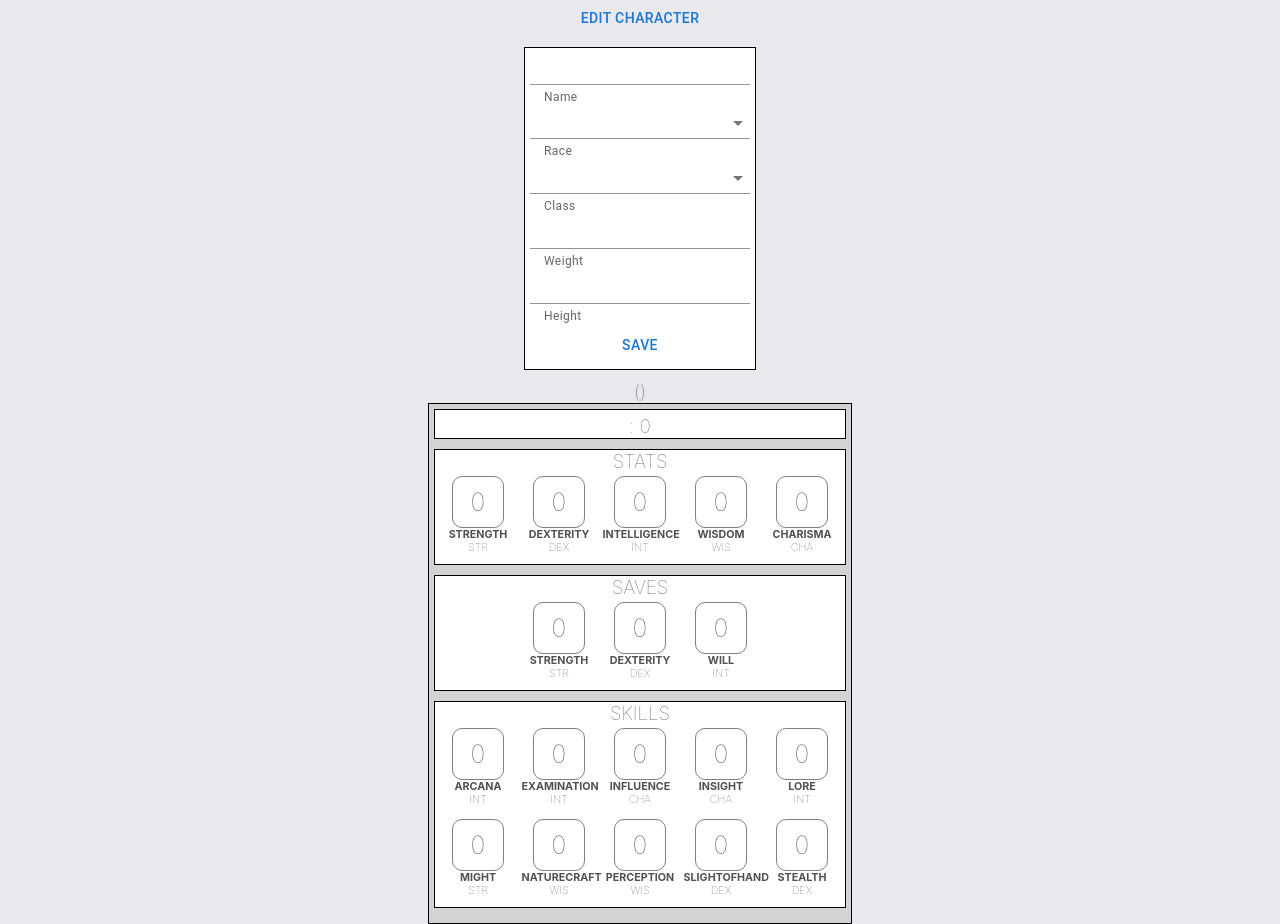
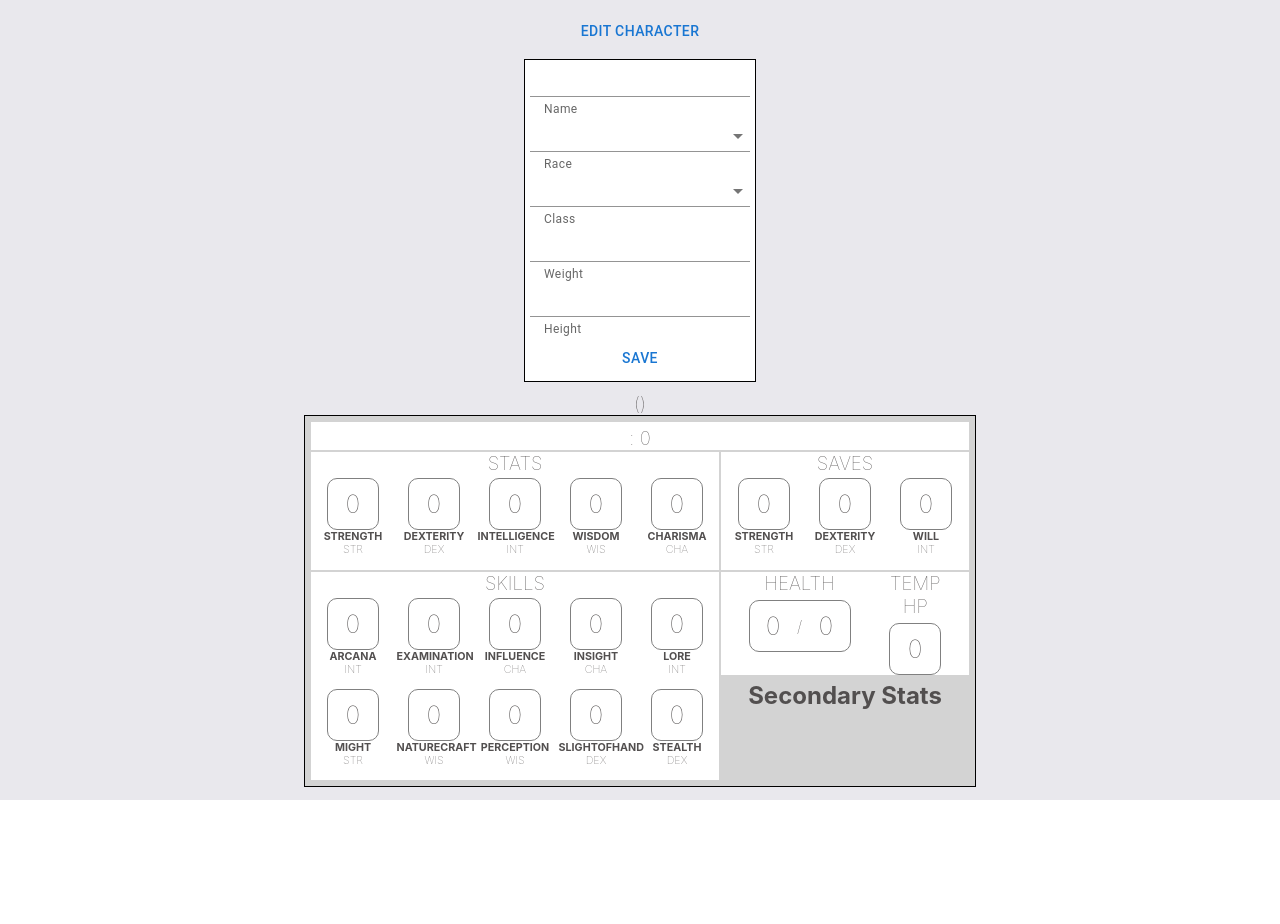
Before and after one commit to JustinHamerly/nimble-app, a React (Create React App) app: page / in a window 1280 px wide. After the commit the page ends 800 px from the top, so only its background shows below. Built offline with nearby package versions, Linux system fonts and the light colour scheme; the HTML template or start-up script is replaced by a standard one.

Commit message:
added health tracker

```diff
--- a/src/components/Main/CharacterSheet/CharacterInfo/BioInfo.css
+++ b/src/components/Main/CharacterSheet/CharacterInfo/BioInfo.css
@@ -1,6 +1,7 @@
 #flavor-bio-info-box{
-    border: 1px solid black;
+    border: 1px solid lightgray;
     background-color: white;
+    box-sizing: border-box;
 }
 
 h2 {
--- a/src/components/Main/CharacterSheet/CharacterSheet.css
+++ b/src/components/Main/CharacterSheet/CharacterSheet.css
@@ -2,4 +2,15 @@
     border: 1px solid black;
     padding: 5px;
     background-color: lightgray;
+    width: 660px;
 }
+
+#stats-and-saves{
+    display: flex;
+    flex-direction: row;
+}
+
+#skills-health-secondary{
+    display: flex;
+    flex-direction: row;
+}
--- a/src/components/Main/CharacterSheet/CharacterSheet.tsx
+++ b/src/components/Main/CharacterSheet/CharacterSheet.tsx
@@ -1,17 +1,26 @@
 import React from "react";
 import './CharacterSheet.css'
 import Skills from "./Skills/Skills";
-import Stats from "./StatsAndSaves/Stats";
-import Saves from "./saves/Saves";
+import Stats from "./Stats/Stats";
+import Saves from "./Saves/Saves";
 import BioInfo from "./CharacterInfo/BioInfo";
+import HealthTracker from "./HealthTracker/HeathTracker";
 
 function CharacterSheet () {
     return (
         <div className="char-sheet">
             <BioInfo />
-            <Stats />
-            <Saves />
-            <Skills />
+            <div id="stats-and-saves">
+                <Stats />
+                <Saves />
+            </div>
+            <div id="skills-health-secondary">
+                <Skills />
+                <div id ="health-and-secondary">
+                    <HealthTracker />
+                    <h2>Secondary Stats</h2>
+                </div>
+            </div>
         </div>
     )
 }
--- /dev/null
+++ b/src/components/Main/CharacterSheet/HealthTracker/HealthTracker.css
@@ -0,0 +1,44 @@
+#health-tracker-section {
+    border: 1px, solid, lightgray;
+    background-color: white;
+    width: 250px;
+    height: 105px;
+    display: flex;
+    flex-direction: row;
+    justify-content: space-evenly;
+    box-sizing: border-box;
+}
+
+#health-tracker {
+    width: 50%;
+    height: 105px;
+    display: flex;
+    flex-direction: column;
+    justify-content:start;
+    align-items:center
+}
+
+#temp-hp-tracker {
+    width: 30%;
+    height: 105px;
+    display: flex;
+    flex-direction: column;
+    justify-content:start;
+    align-items:center
+}
+
+.display-block {
+    height: 50px;
+    width: 100px;
+    border: 1px, solid, gray;
+    border-radius: 10px;
+    margin-top: 5px;
+    display: flex;
+    align-items: center;
+    justify-content: space-evenly;
+
+}
+
+#display-block-temp {
+    width: 50px;
+}
--- /dev/null
+++ b/src/components/Main/CharacterSheet/HealthTracker/HeathTracker.tsx
@@ -0,0 +1,27 @@
+import React, { useContext } from 'react';
+import './HealthTracker.css'
+import { SelectedCharacterContext } from '../../../../context/SelectedCharacterContext';
+
+function HealthTracker() {
+    const charContext = useContext(SelectedCharacterContext);
+    if (!charContext) return null;
+
+    return (
+        <section id="health-tracker-section">
+            <div id="health-tracker">
+                <h3>HEALTH</h3>
+                <div className='display-block'>
+                    <h4 className="value">{charContext.state.mechanicalStats.currentHP}</h4> <h4>/</h4> <h4 className='value'>{charContext.state.mechanicalStats.maxHP}</h4>
+                </div>
+            </div>
+            <div id="temp-hp-tracker">
+                <h3>TEMP HP</h3>
+                <div className='display-block' id="display-block-temp">
+                    <h4 className='value'>{charContext.state.mechanicalStats.tempHP}</h4>
+                </div>
+            </div>
+        </section>
+    )
+};
+
+export default HealthTracker;
--- a/src/components/Main/CharacterSheet/Skills/Skills.css
+++ b/src/components/Main/CharacterSheet/Skills/Skills.css
@@ -1,7 +1,9 @@
 .skill-section {
-    border: 1px, solid, black;
+    border: 1px, solid, lightgray;
     background-color: white;
-    width: 410px
+    width: 410px;
+    height: 210px;
+    box-sizing: border-box;
 }
 
 h3 {
--- a/src/components/Main/CharacterSheet/StatsAndSaves/Stats.css
+++ b/src/components/Main/CharacterSheet/Stats/Stats.css
@@ -1,7 +1,9 @@
 .stats-section{
-    border: 1px, solid, black;
+    border: 1px, solid, lightgray;
     background-color: white;
-    width: 410px
+    width: 410px;
+    height: 120px;
+    box-sizing: border-box;
 }
 
 h3 {
--- a/src/components/Main/CharacterSheet/saves/Saves.css
+++ b/src/components/Main/CharacterSheet/saves/Saves.css
@@ -1,7 +1,9 @@
 .saves-section {
-    border: 1px, solid, black;
+    border: 1px, solid, lightgray;
     background-color: white;
-    width: 410px
+    width: 250px;
+    height: 120px;
+    box-sizing: border-box;
 }
 
 h3{
--- a/src/components/Main/Main.css
+++ b/src/components/Main/Main.css
@@ -10,7 +10,7 @@ main {
   justify-content: center;
 }
 
-section{
-  margin-top: 10px;
-  margin-bottom: 10px;
-}
+/* section{
+  margin-top: 5px;
+  margin-bottom: 0px;
+} */
--- a/src/data/spells/spells.tsx
+++ b/src/data/spells/spells.tsx
@@ -1,6 +1,7 @@
 import { fireSpells } from "./fireSpells";
 import { iceSpells } from "./iceSpells";
 import { lightingSpells } from "./lightingSpells";
+import { radiantSpells } from "./radiant";
 
 interface DiceRoll {
     hasDiceRoll: boolean;
@@ -75,5 +76,6 @@ export function createDiceRoll(diceType: number, diceQuantity: number, modifier:
 export const spells = {
     fire: fireSpells,
     ice: iceSpells,
-    lighting: lightingSpells
+    lighting: lightingSpells,
+    radiant: radiantSpells
 }
```
Also changed, not shown: src/components/Main/CharacterSheet/Stats/Stats.tsx (renamed from src/components/Main/CharacterSheet/StatsAndSaves/Stats.tsx).
